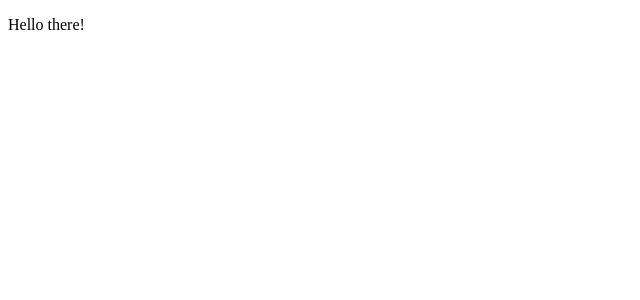
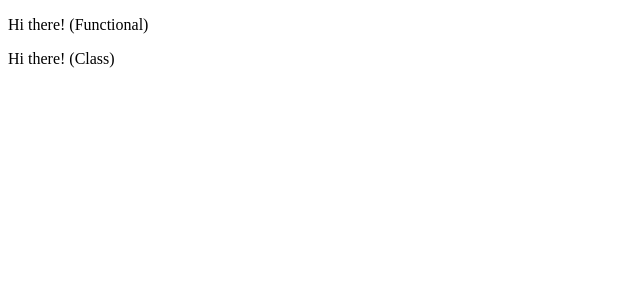
Before and after one commit to acarbasak4/first-react-app, a React (Create React App) app in the folder myapp/: page / in a window 1280 px wide. Shown: the top 300 px of the page, without its empty margins (0-640 px from the left). Built offline with nearby package versions, Linux system fonts and the light colour scheme.

Commit message:
Functional and Class components

```diff
--- a/myapp/src/App.js
+++ b/myapp/src/App.js
@@ -1,15 +1,28 @@
+import React, {Component} from 'react';
+
 function App() {
   return (
     <div>
     <Greeting></Greeting>
+    <GreetingClass></GreetingClass>
     </div>
   );
 }
-
+//Functional Component
 const Greeting = props => {
   return(
-    <p> Hello there! </p>
+    <p> Hi there! (Functional) </p>
   );
+}
+
+//Class Component
+
+class GreetingClass extends Component{
+  render(){
+    return(
+      <p>Hi there! (Class)</p>
+    );
+  }
 }
 
 
@@ -17,4 +30,5 @@ const Greeting = props => {
 
 
 
+
 export default App;
```
Also changed, not shown: 1 other file (tests, documents, lock files or other folders).
